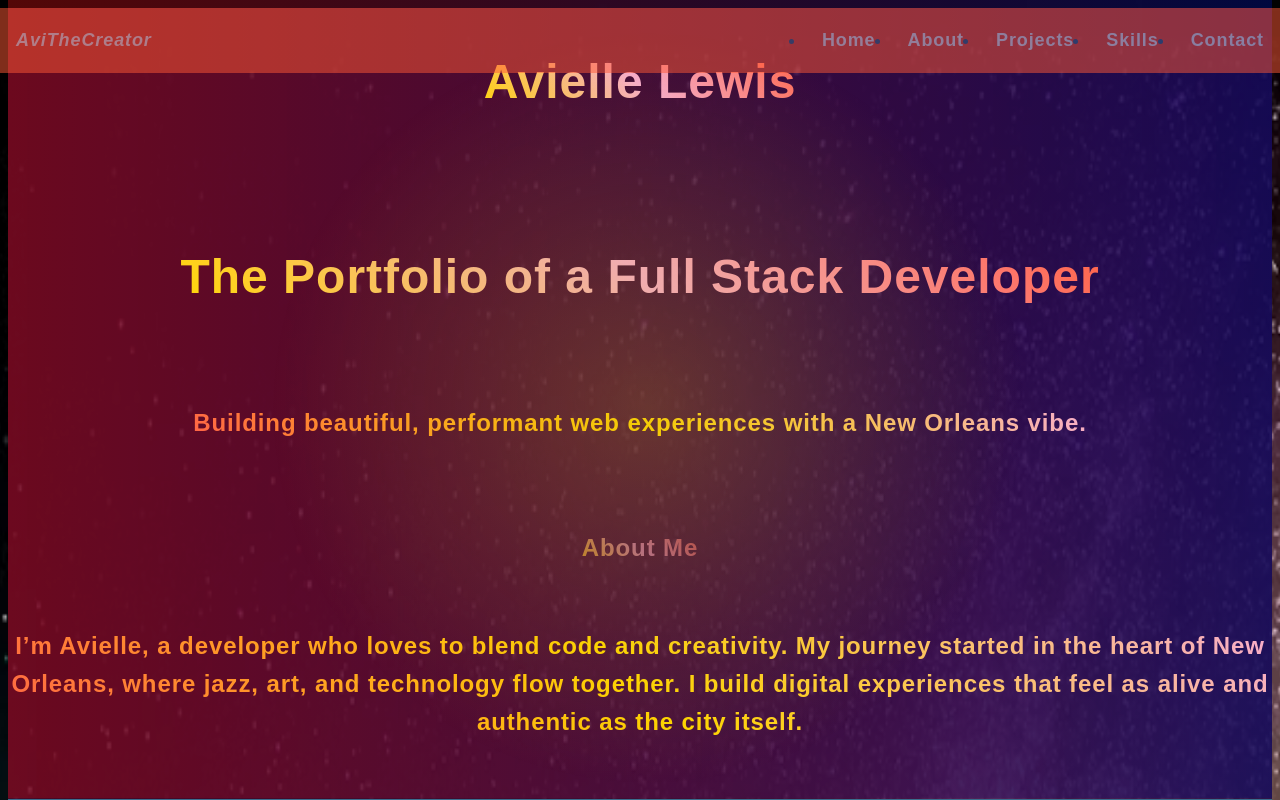
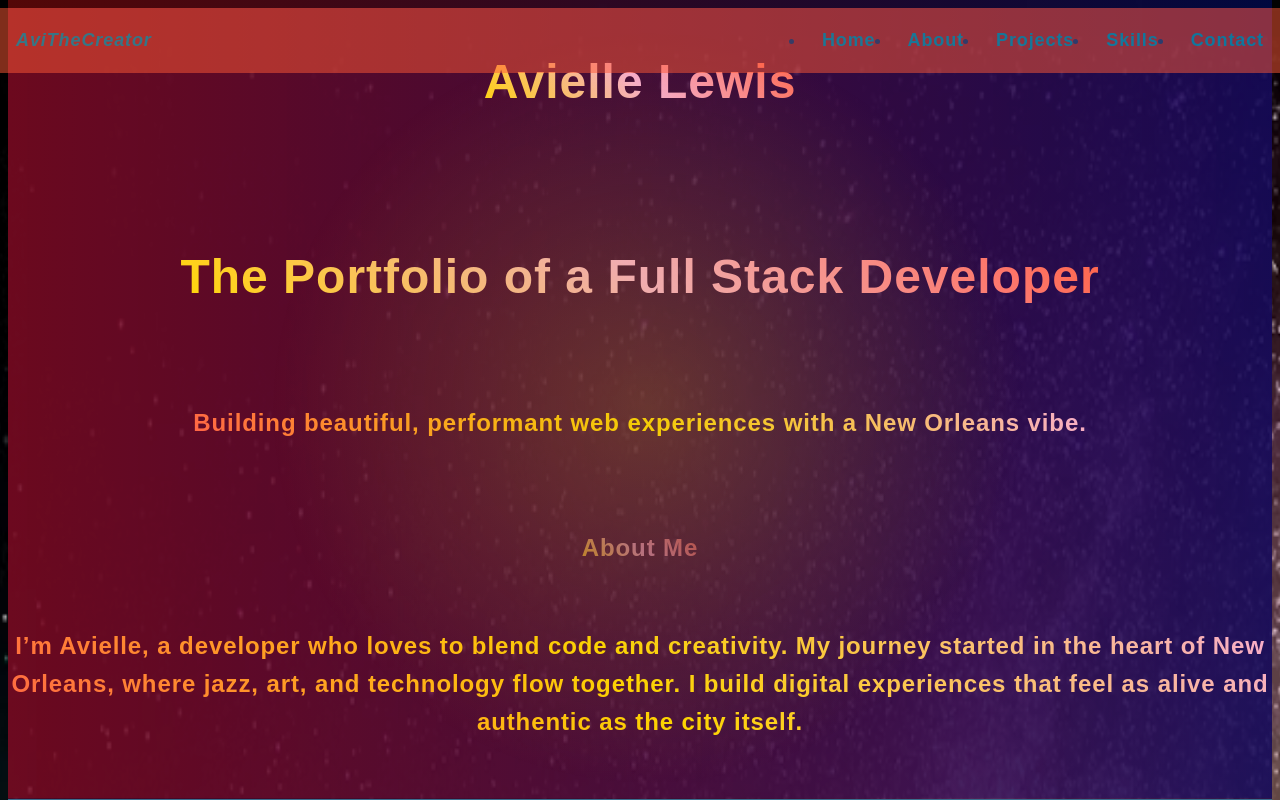
Before and after one commit to aviselanj/perfect-portfolio, a Next.js app: page / in a window 1280 px wide. Shown: the top 800 px of the page. Built offline with nearby package versions, Linux system fonts and the light colour scheme.

Commit message:
updated nav anchor color

```diff
--- a/src/app/globals.css
+++ b/src/app/globals.css
@@ -51,7 +51,7 @@ nav{
   opacity: 0.5;
 }
 nav a{
-  color: var(--foreground);
+  color: rgb(7, 227, 235);
   font-weight: bold;
   font-family: var(--font-primary), Arial, Helvetica, sans-serif;
 }
```
